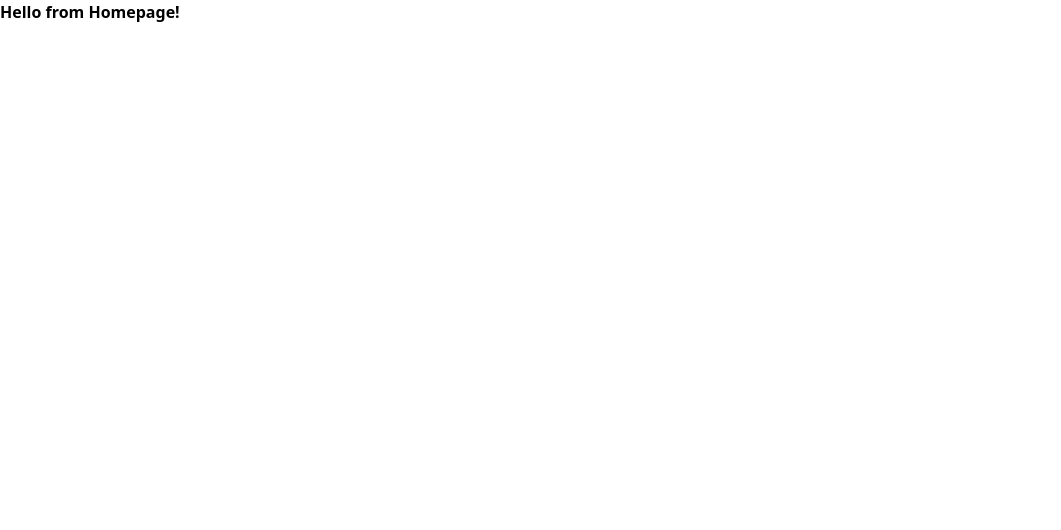
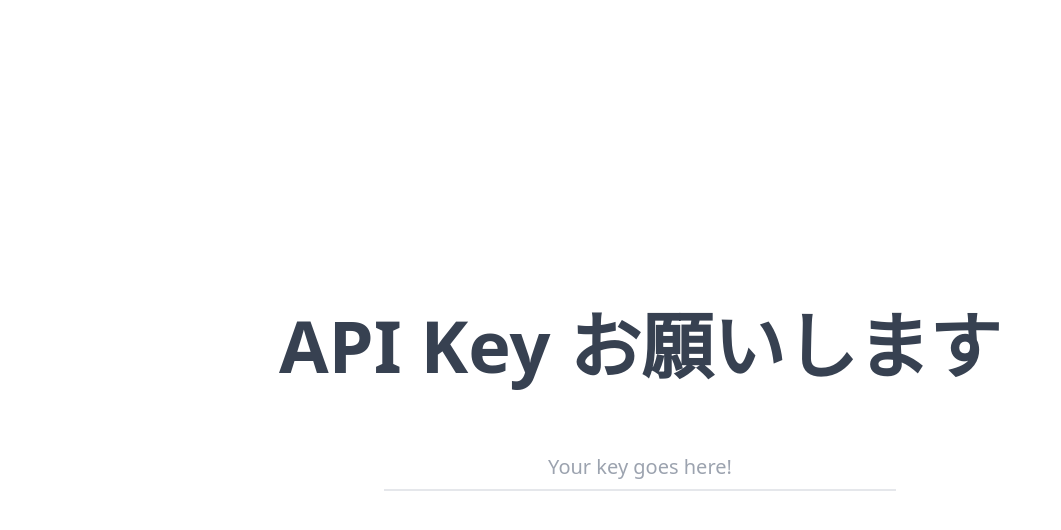
Before and after one commit to nanyaDev/statkani, a Next.js app: page / in a window 1280 px wide. Shown: the top 530 px of the page, without its empty margins (0-1061 px from the left). Built offline with nearby package versions, Linux system fonts and the light colour scheme.

Commit message:
Start landing page

```diff
--- a/pages/index.js
+++ b/pages/index.js
@@ -1,5 +1,15 @@
 const Home = () => {
-  return <h1 className="font-bold">Hello from Homepage!</h1>;
+  return (
+    <div className="flex-grow flex flex-col justify-center items-center">
+      <h1 className="text-7xl text-center font-black text-gray-700 mb-16">
+        API Key お願いします
+      </h1>
+      <input
+        className="w-full max-w-lg border-b-2 text-xl font-light text-center focus:outline-none focus:placeholder-transparent py-2"
+        placeholder="Your key goes here!"
+      />
+    </div>
+  );
 };
 
 export default Home;
--- a/tailwind.config.js
+++ b/tailwind.config.js
@@ -1,4 +1,5 @@
 module.exports = {
+  mode: 'jit',
   purge: ['./pages/**/*.{js,ts,jsx,tsx}', './components/**/*.{js,ts,jsx,tsx}'],
   darkMode: false, // or 'media' or 'class'
   theme: {
```
